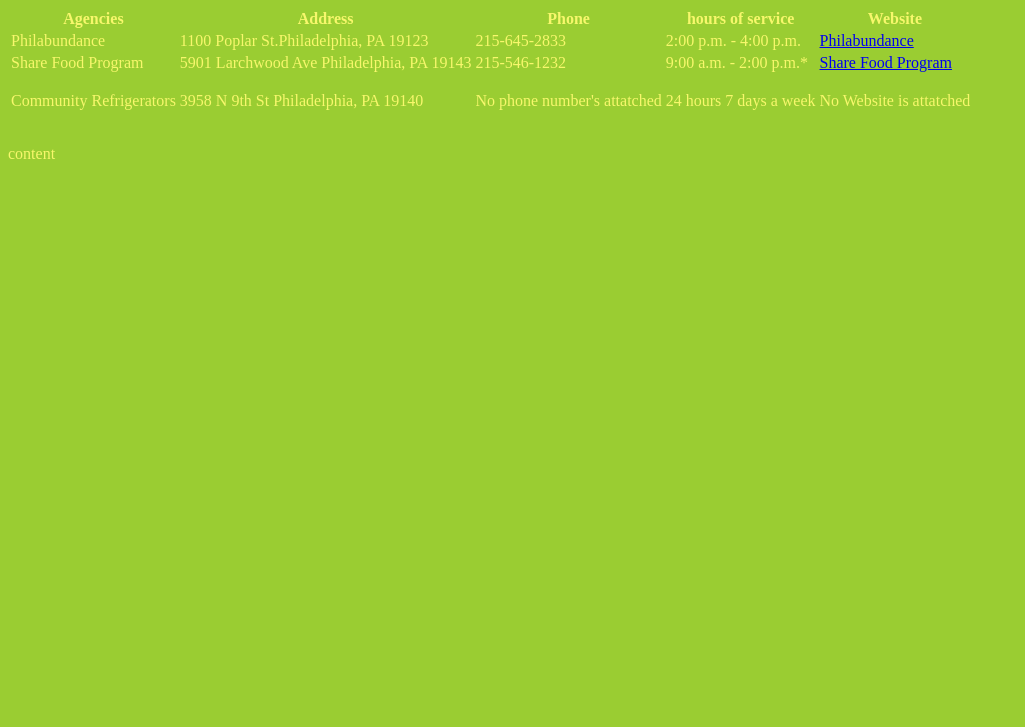
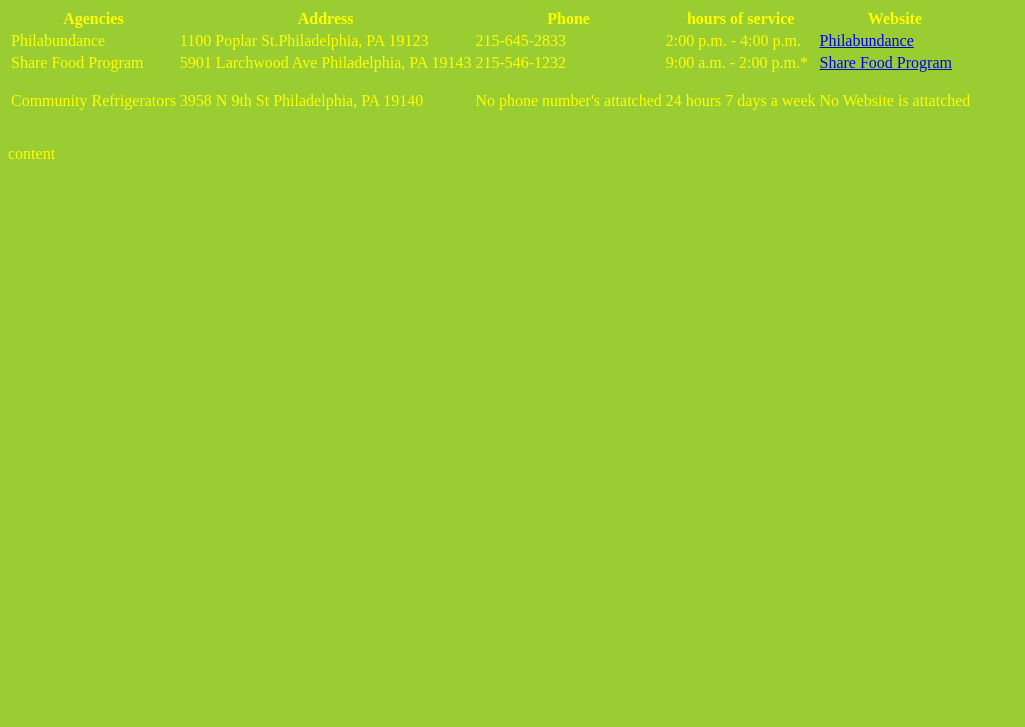
Before and after one commit to rreid16/project03, a plain HTML site: page index.html in a window 1280 px wide. Shown: the part 73-800 px from the top of the page, without its empty margins (0-1025 px from the left). Drawn offline with Linux system fonts and the light colour scheme.

Commit message:
stylesheet.css

```diff
--- a/stylesheet.css
+++ b/stylesheet.css
@@ -1,4 +1,4 @@
 body{
     background-color: yellowgreen;
-    color: rgb(247, 247, 108);
+    color: #FFFF00;
 }
```
